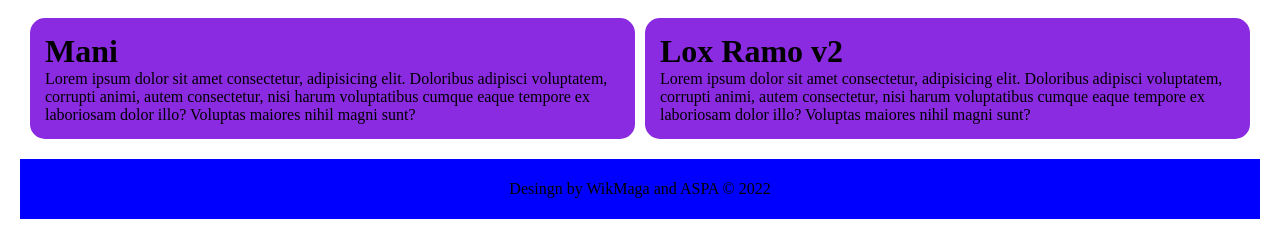
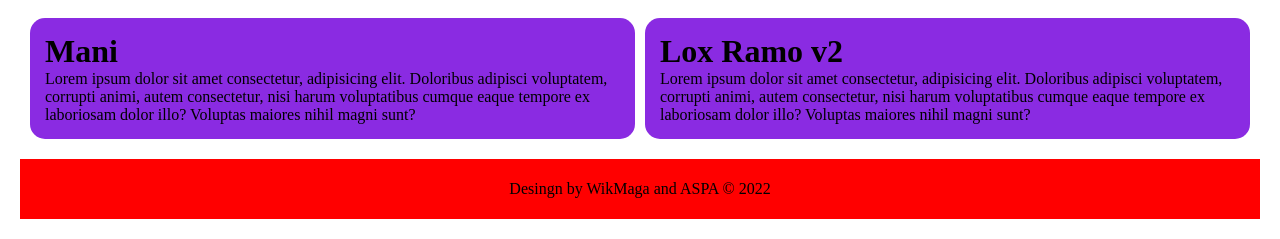
Before and after one commit to hindikot/git_project, a plain HTML site: page index.html in a window 1280 px wide. Shown: the part 783-1022 px from the top of the page. Drawn offline with Linux system fonts and the light colour scheme.

Commit message:
red renk elledim footeri

```diff
--- a/css/style.css
+++ b/css/style.css
@@ -37,5 +37,5 @@ html body  {
     align-items: center;
     height: 60px;
     width: 100%;
-    background-color: blue
+    background-color: red
 }
```
